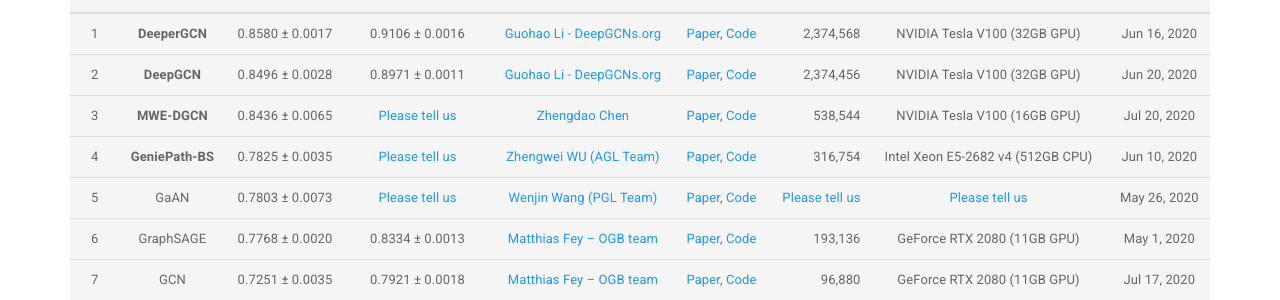
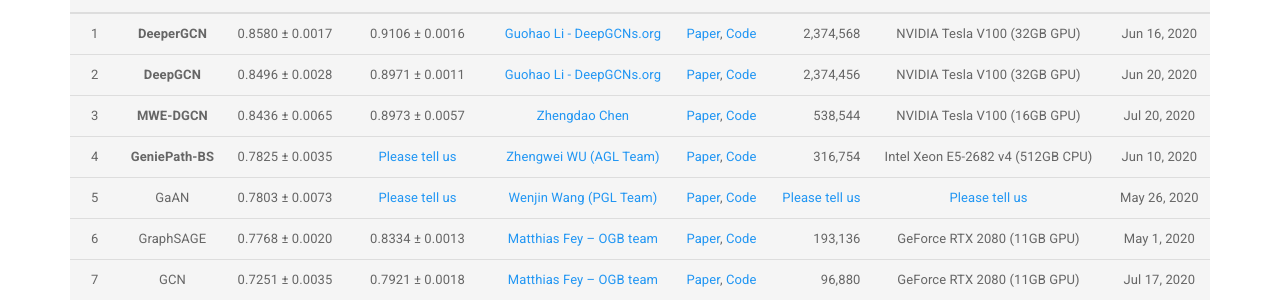
Before and after one commit to snap-stanford/ogb-web, a Jekyll site: the page built from _docs/leaderboard/leader_nodeprop.md, in a window 1280 px wide and 900 px high, scrolled down 1154 px. Shown: the part 152-452 px from the top of the window. Built offline with Jekyll 4.4.1, drawn with Linux system fonts in a browser that asks for light colours.

Commit message:
updateleaderboard

```diff
--- a/_docs/leaderboard/leader_nodeprop.md
+++ b/_docs/leaderboard/leader_nodeprop.md
@@ -53,7 +53,7 @@ The **bold** method name indicates that the implementation is **official** (by t
 |:----:|:-----:|:------:|:-----:|:-----:|:-----:|-----:|:-----:|:-----:|
 |  1  |  **DeeperGCN**  | 0.8580 ± 0.0017   | 0.9106 ± 0.0016 |[Guohao Li - DeepGCNs.org](mailto:guohao.li@kaust.edu.sa) | [Paper](https://arxiv.org/abs/2006.07739), [Code](https://github.com/lightaime/deep_gcns_torch/tree/master/examples/ogb) | 2,374,568 | NVIDIA Tesla V100 (32GB GPU) | Jun 16, 2020 |
 |  2  |  **DeepGCN**  | 0.8496 ± 0.0028   | 0.8971 ± 0.0011 |[Guohao Li - DeepGCNs.org](mailto:guohao.li@kaust.edu.sa) | [Paper](http://openaccess.thecvf.com/content_ICCV_2019/papers/Li_DeepGCNs_Can_GCNs_Go_As_Deep_As_CNNs_ICCV_2019_paper.pdf), [Code](https://github.com/lightaime/deep_gcns_torch/blob/master/examples/ogb/ogbn_proteins) | 2,374,456 | NVIDIA Tesla V100 (32GB GPU) | Jun 20, 2020 |
-|  3  |  **MWE-DGCN**  | 0.8436 ± 0.0065   | [Please tell us](mailto:ogb@cs.stanford.edu) |[Zhengdao Chen](mailto:zc1216@nyu.edu) | [Paper](https://cims.nyu.edu/~chenzh/files/GCN_with_edge_weights.pdf), [Code](https://github.com/dmlc/dgl/tree/master/examples/pytorch/ogb/ogbn-proteins) | 538,544 | NVIDIA Tesla V100 (16GB GPU) | Jul 20, 2020 |
+|  3  |  **MWE-DGCN**  | 0.8436 ± 0.0065   | 0.8973 ± 0.0057 |[Zhengdao Chen](mailto:zc1216@nyu.edu) | [Paper](https://cims.nyu.edu/~chenzh/files/GCN_with_edge_weights.pdf), [Code](https://github.com/dmlc/dgl/tree/master/examples/pytorch/ogb/ogbn-proteins) | 538,544 | NVIDIA Tesla V100 (16GB GPU) | Jul 20, 2020 |
 |  4  |  **GeniePath-BS**  | 0.7825 ± 0.0035   | [Please tell us](mailto:ogb@cs.stanford.edu) |[Zhengwei WU (AGL Team)](mailto:zejun.wzw@alipay.com) | [Paper](http://arxiv.org/abs/2006.05806), [Code](https://github.com/xavierzw/ogb-geniepath-bs) | 316,754 | Intel Xeon E5-2682 v4 (512GB CPU) | Jun 10, 2020 |
 |  5  |  GaAN  | 0.7803 ± 0.0073   | [Please tell us](mailto:ogb@cs.stanford.edu) | [Wenjin Wang (PGL Team)](mailto:wangwenjin02@baidu.com) | [Paper](https://arxiv.org/abs/1803.07294), [Code](https://github.com/PaddlePaddle/PGL/tree/master/examples/GaAN) | [Please tell us](mailto:ogb@cs.stanford.edu) | [Please tell us](mailto:ogb@cs.stanford.edu) | May 26, 2020 |
 |  6  |  GraphSAGE  | 0.7768 ± 0.0020   | 0.8334 ± 0.0013 | [Matthias Fey -- OGB team](mailto:matthias.fey@tu-dortmund.de) | [Paper](https://arxiv.org/abs/1706.02216), [Code](https://github.com/snap-stanford/ogb/tree/master/examples/nodeproppred/proteins) | 193,136 | GeForce RTX 2080 (11GB GPU) | May 1, 2020 |
```
